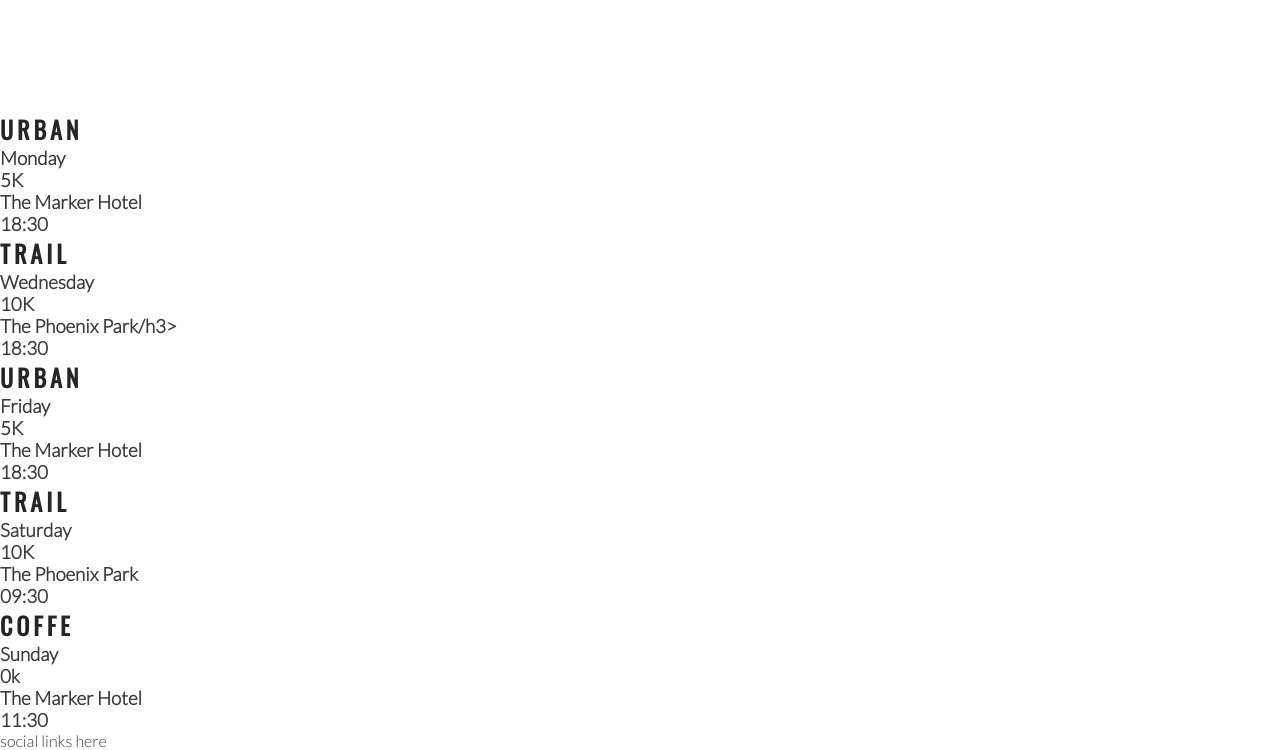
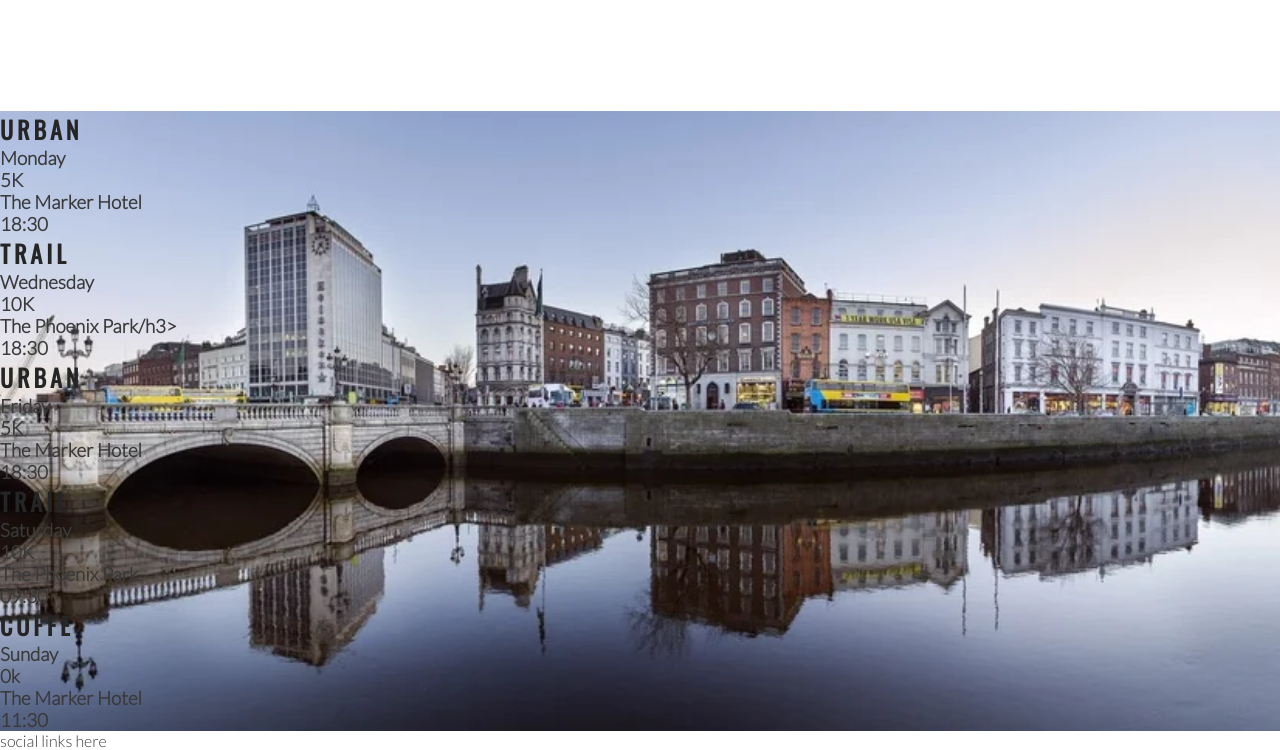
Before and after one commit to adamwasiak/love-running, a plain HTML site: page index.html in a window 1280 px wide. Shown: the part 1184-1934 px from the top of the page. Drawn offline with nearby package versions, Linux system fonts and the light colour scheme.

Commit message:
Add background image to times section

```diff
--- a/assets/css/style.css
+++ b/assets/css/style.css
@@ -200,3 +200,16 @@
     height: 100%;
     border-radius: 50%;
 }
+
+
+/* event times */
+
+#times {
+    background-image: url('../images/dublin-city.webp');
+    background-repeat: no-repeat;
+    background-size: cover;
+    background-position: center;
+    width: 100%;
+    oferflow: hidden;
+
+}
--- a/index.html
+++ b/index.html
@@ -74,7 +74,7 @@
             </div>
         </div>
     </section>
-    <section>
+    <section id="times">
         <div>
             <h2>Urban</h2>
             <h3>Monday</h3>
```
Also changed, not shown: assets/images/dublin-city.webp (added).
